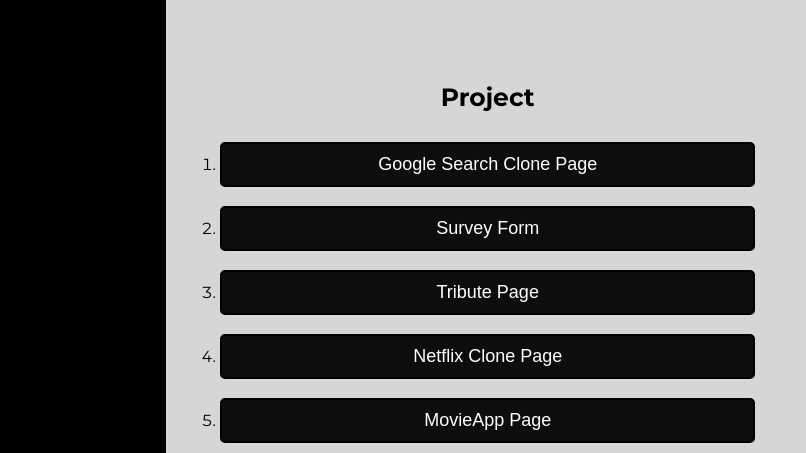
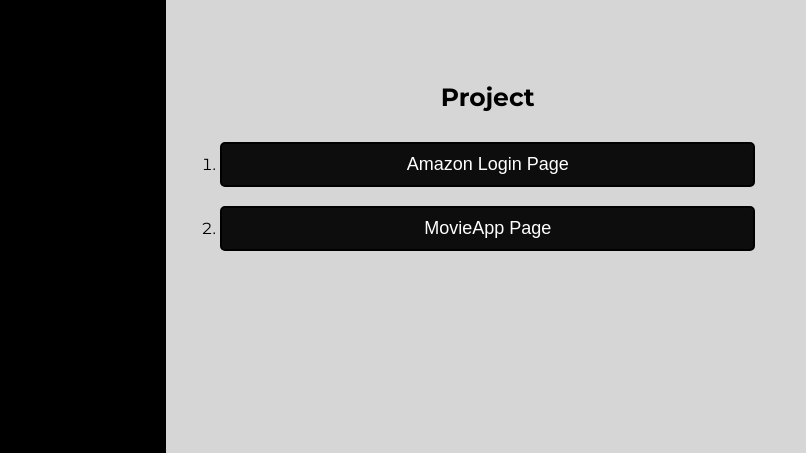
Before and after one commit to ibrahimkpsz/ibrahimkpsz.github.io, a plain HTML site: page index.html in a window 1280 px wide. Shown: the part 150-603 px from the top of the page, 474-1280 px from the left. Drawn offline with Linux system fonts and the light colour scheme.

Commit message:
Update index.html

```diff
--- a/index.html
+++ b/index.html
@@ -60,10 +60,7 @@
             <div>
                 <h1>Project</h1>
                 <ul class="project-links">
-                    <li><a class="project-link" href="https://google-search-clone-page.ibrahimkpsz.repl.co/" target="_blank"><button>Google Search Clone Page</button></a></li><br>
-                    <li><a class="project-link" href="https://survey-form.ibrahimkpsz.repl.co/" target="_blank"><button>Survey Form</button></a></li><br>
-                    <li><a class="project-link" href="https://tribute-page.ibrahimkpsz.repl.co/" target="_blank"><button>Tribute Page</button></a></li><br>
-                    <li><a class="project-link" href="https://netflixclone.ibrahimkpsz.repl.co/" target="_blank"><button>Netflix Clone Page</button></a></li><br>
+                    <li><a class="project-link" href="https://amazonloginclone.ibrahimkpsz.repl.co" target="_blank"><button>Amazon Login Page</button></a></li><br>
                     <li><a class="project-link" href="https://movieapp.ibrahimkpsz.repl.co/" target="_blank"><button>MovieApp Page</button></a></li><br>
                 </ul>
             </div>
```
